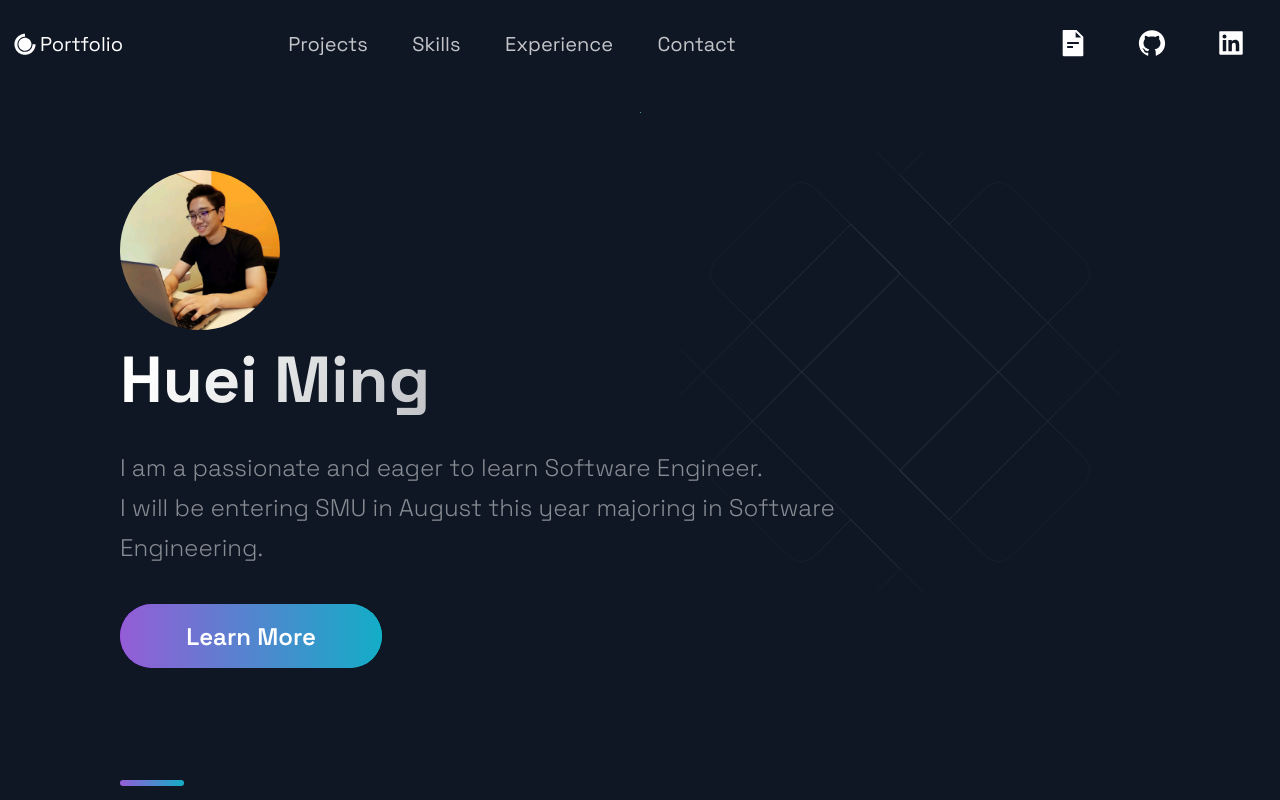
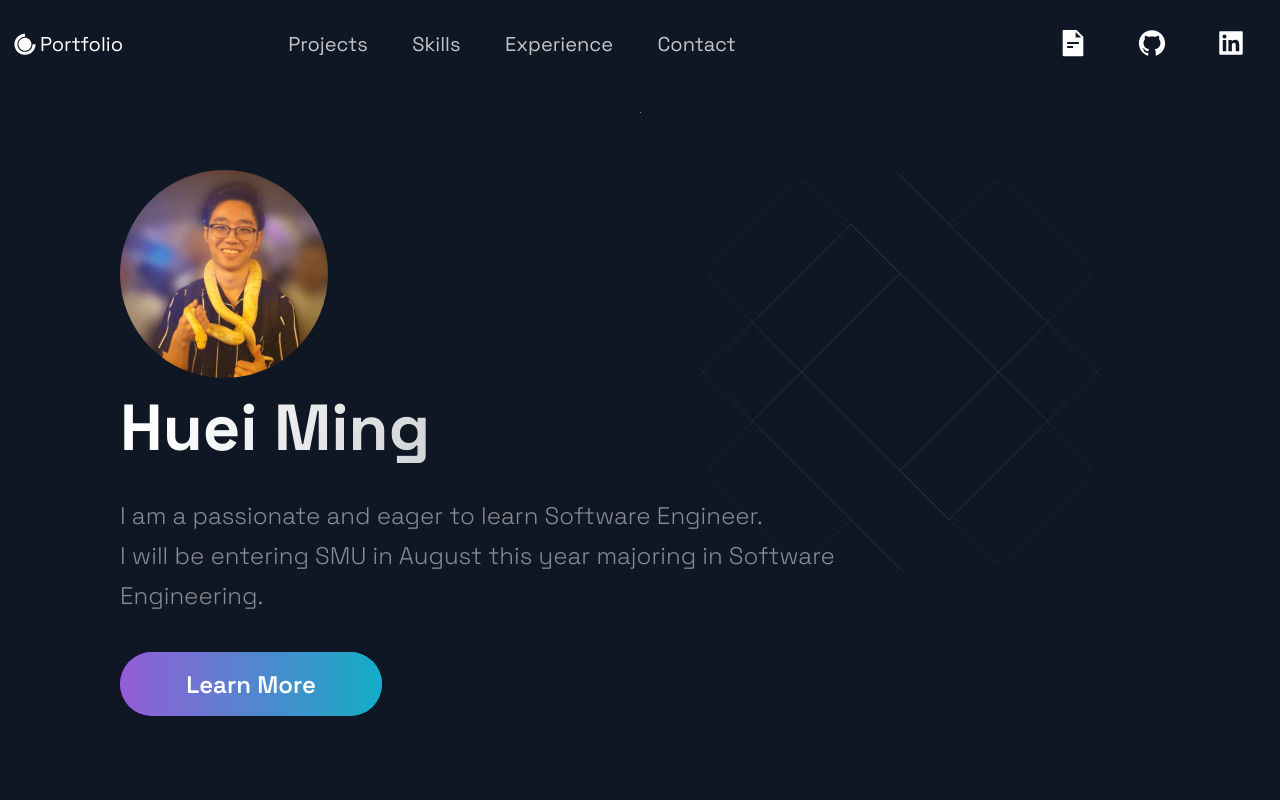
Before and after one commit to hueiiming/Portfolio-Website, a Next.js app: page / in a window 1280 px wide. Shown: the top 800 px of the page. Built offline with nearby package versions, Linux system fonts and the light colour scheme.

Commit message:
Updated image and resume
Updated image and resume

```diff
--- a/src/components/Hero/Hero.js
+++ b/src/components/Hero/Hero.js
@@ -3,12 +3,14 @@ import React from 'react';
 import { SectionText, SectionTitle } from '../../styles/GlobalComponents';
 import Button from '../../styles/GlobalComponents/Button';
 import { Section, LeftSection, Img } from './HeroStyles';
+import { FontAwesomeIcon } from '@fortawesome/react-fontawesome'
+import { faFutbol } from '@fortawesome/free-solid-svg-icons'
 
 const Hero = () => (
   <Section row nopadding>
     <LeftSection>
       <SectionTitle main center>
-        <Img src="/images/Linkedin.jpg" />
+        <Img src="/images/hm.png" />
         <br />
         Huei Ming
       </SectionTitle>
--- a/src/constants/constants.js
+++ b/src/constants/constants.js
@@ -49,6 +49,6 @@ export const TimeLineData = [
   },
 ];
 
-export const Resume = 'https://drive.google.com/file/d/1EpcS-7UJrzSQTPuTAGCHxUuGkf5xDBbC/view?usp=sharing';
+export const Resume = 'https://drive.google.com/file/d/1usiH2GffFbN7eqTJNWpKfw7JVE3qcccE/view?usp=sharing';
 export const Github = 'https://github.com/hueiiming/';
 export const Linkedin = 'https://www.linkedin.com/in/lim-huei-ming/';
```
Also changed, not shown: public/images/hm.png (added).
